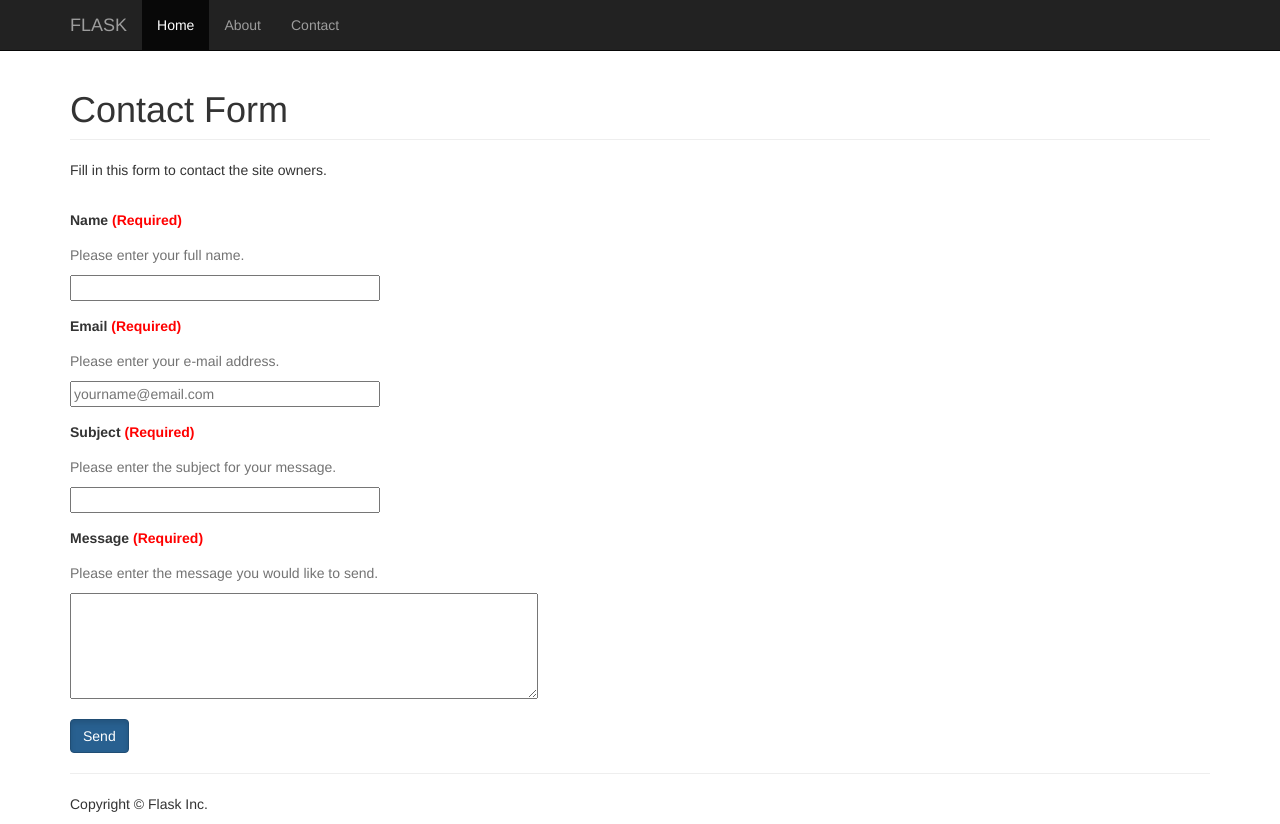
After one commit to kimberlyas/info3180-lab3-ex2, a Flask app: page /contact/ in a window 1280 px wide. The commit adds this page. Run offline with Flask 2, Linux system fonts and the light colour scheme; some libraries are stand-ins or nearby versions.

Commit message:
features completed

```diff
--- a/app/__init__.py
+++ b/app/__init__.py
@@ -1,4 +1,7 @@
 from flask import Flask
 
 app = Flask(__name__)
+
+app.config['SECRET_KEY'] = '$hhh!'
+
 from app import views
--- /dev/null
+++ b/app/forms.py
@@ -0,0 +1,13 @@
+''' Form Classes '''
+
+from flask_wtf import FlaskForm
+from wtforms import StringField, TextAreaField, SubmitField
+from wtforms.validators import InputRequired, Email
+
+# Contact Form
+class ContactForm(FlaskForm):
+    name = StringField('Name', validators=[InputRequired()])
+    email = StringField('Email', validators=[InputRequired(), Email()])
+    subject = StringField('Subject', validators=[InputRequired()])
+    message = TextAreaField('Message', validators=[InputRequired()])
+    submit = SubmitField('Submit')
--- /dev/null
+++ b/app/templates/contact.html
@@ -0,0 +1,48 @@
+{% extends "base.html" %}
+
+{% block main %}
+
+<h1 class="page-header">Contact Form</h1>
+<p> Fill in this form to contact the site owners.</p>
+<br>
+{% with messages = get_flashed_messages(with_categories=true) %}
+	{% if messages %}
+
+	        <ul class=flashes>
+	        {% for category, message in messages %}
+			    <li class="alert alert-{{ category }}">{{ message }}</li>
+			{% endfor %}
+			</ul>
+
+	{% endif %}
+{% endwith %}
+<form method="POST" action="{{ url_for('contact') }}">
+
+    {{ form.csrf_token }}
+
+    <div class="form-group">
+        <label for="Name">{{ form.name.label }}<b style="color:red"> (Required)</b></label>
+        <p class="help-block">Please enter your full name.</p>
+        {{ form.name(size=35) }}
+    </div>
+    <div class="form-group">
+        <label for="Email">{{ form.email.label }}<b style="color:red"> (Required)</b></label>
+        <p class="help-block">Please enter your e-mail address.</p>
+        {{ form.email(size=35, placeholder='yourname@email.com') }}
+    </div>
+    <div class="form-group">
+        <label for="Subject">{{ form.subject.label }}<b style="color:red"> (Required)</b></label>
+        <p class="help-block">Please enter the subject for your message.</p>
+        {{ form.subject(size=35) }}
+    </div>
+    <div class="form-group">
+        <label for="Message">{{ form.message.label }}<b style="color:red"> (Required)</b></label>
+        <p class="help-block">Please enter the message you would like to send.</p>
+        {{ form.message(cols="55", rows="5") }}
+    </div>
+
+    <button class="btn btn-primary active" type="submit">Send</button>
+
+</form>
+
+{% endblock %}
--- a/app/templates/header.html
+++ b/app/templates/header.html
@@ -7,12 +7,13 @@
             <span class="icon-bar"></span>
             <span class="icon-bar"></span>
           </button>
-          <a class="navbar-brand" href="#">Project name</a>
+          <a class="navbar-brand" href="#">FLASK</a>
         </div>
         <div id="navbar" class="collapse navbar-collapse">
           <ul class="nav navbar-nav">
             <li class="active"><a href="{{ url_for('home') }}">Home</a></li>
             <li><a href="{{ url_for('about') }}">About</a></li>
+            <li><a href="{{ url_for('contact') }}">Contact</a></li>
           </ul>
         </div><!--/.nav-collapse -->
       </div>
--- a/app/views.py
+++ b/app/views.py
@@ -6,8 +6,9 @@ This file creates your application.
 """
 
 from app import app
-from flask import render_template, request, redirect, url_for
-
+from flask import render_template, request, redirect, url_for, flash
+from .forms import ContactForm
+import smtplib
 
 ###
 # Routing for your application.
@@ -24,10 +25,64 @@ def about():
     """Render the website's about page."""
     return render_template('about.html', name="Mary Jane")
 
+@app.route('/contact/', methods=['GET','POST'])
+def contact():
+    """Render the website's contact page."""
+    # Create instance of WTForm
+    form = ContactForm()
+    # Check if a POST request is made
+    if request.method == 'POST':
+        # Validate form entries
+        if form.validate_on_submit():
+            # Get email fields
+            from_name = request.form['name']
+            from_email = request.form['email']
+            subject = request.form['subject']
+            msg = request.form['message']
+            # Send email message
+            send_email(from_name,from_email,subject,msg)
+            # Flash sent confirmation message
+            flash(u'Your message has been sent. Thank you!', 'success')
+            # Redirect user to homepage
+            return redirect(url_for('home'))
+        else:
+            # Display any errors in form
+            flash_errors(form)
+    # If any errors just reload contact page
+    return render_template('contact.html', form=form)
+
 
 ###
 # The functions below should be applicable to all Flask apps.
 ###
+
+def send_email(from_name, from_addr, subject, msg):
+    """Sends email to specified recipient"""
+    to_name = 'Company Name'
+    to_addr = 'company@gmail.com'
+    message = """From: {} <{}>\nTo: {} <{}>\nSubject: {}\n\n{}"""
+    # Format message to be sent
+    message_to_send = message.format(from_name, from_addr, to_name,
+                                     to_addr, subject, msg)
+
+    # Credentials (if needed)
+    username = 'company@gmail.com'
+    password = 'companypassword'
+
+    # The actual mail send
+    server = smtplib.SMTP('smtp.gmail.com:587')
+    server.starttls()
+    server.login(username, password)
+    server.sendmail(from_addr, to_addr, message_to_send)
+    server.quit()
+
+def flash_errors(form):
+    """Flashes form errors"""
+    for field, errors in form.errors.items():
+        for error in errors:
+            flash(u"Error in the %s field - %s" % (
+                getattr(form, field).label.text,
+                error ), 'danger')
 
 @app.route('/<file_name>.txt')
 def send_text_file(file_name):
```
Also changed, not shown: app/templates/home.html (+12 -0 lines).
